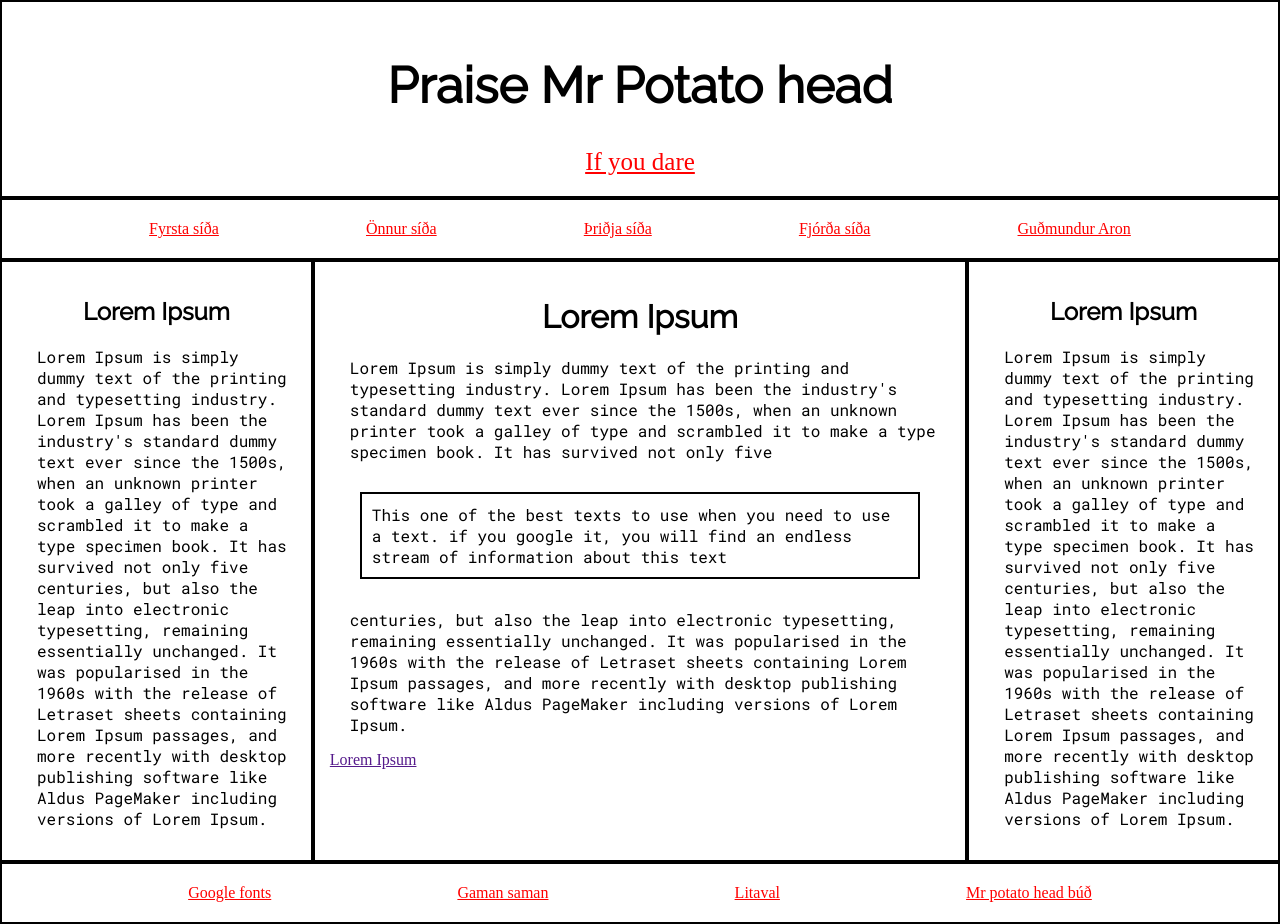
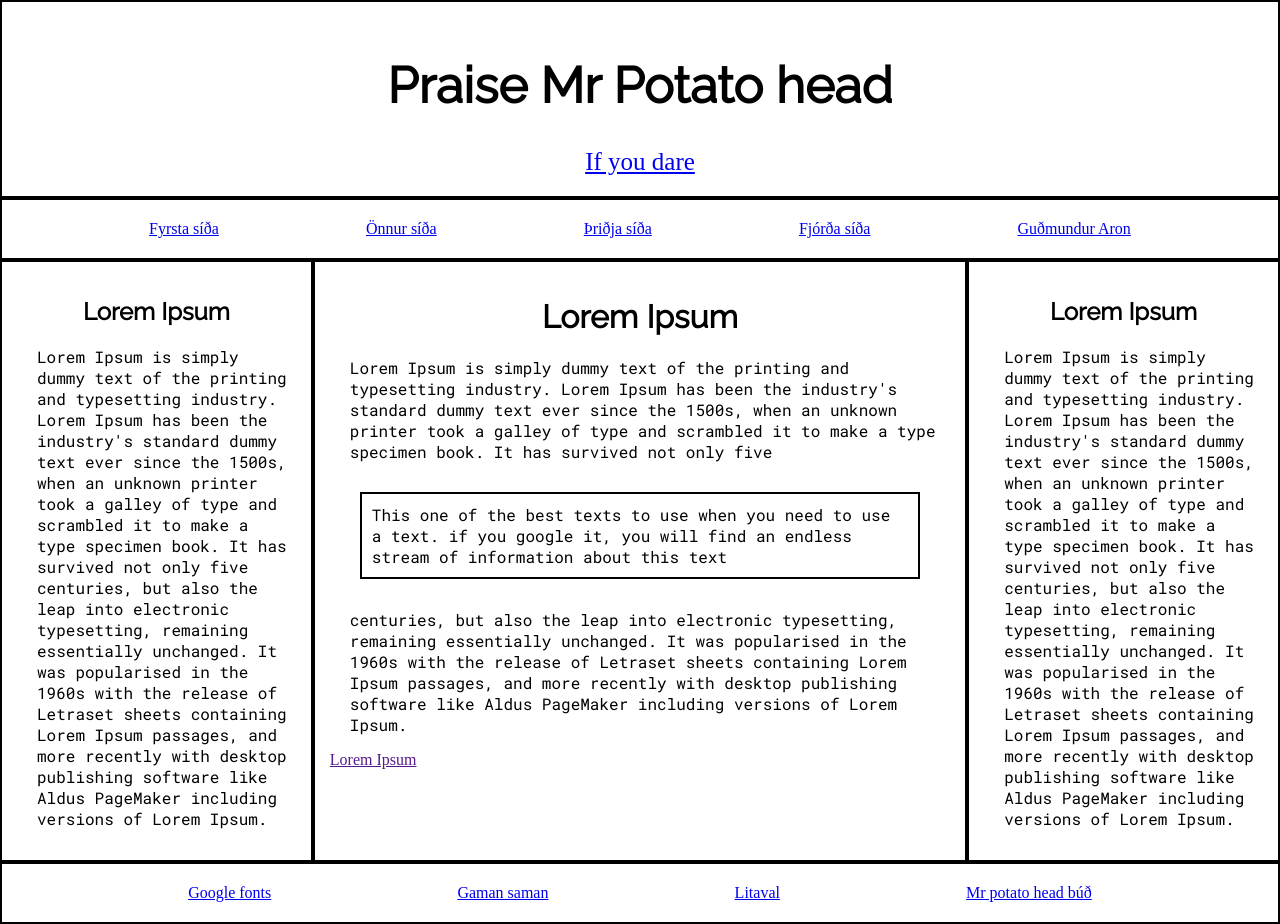
Before and after one commit to Jakinn6/Vefhonnun, a plain HTML site: page Vefhönnun_3/verkefni_3.html in a window 1280 px wide. Drawn offline with Linux system fonts and the light colour scheme.

Commit message:
Update verkefnicss_3.css

```diff
--- a/Vefhönnun_3/verkefnicss_3.css
+++ b/Vefhönnun_3/verkefnicss_3.css
@@ -61,12 +61,3 @@ p{
 h1{
     font-family: 'Raleway', sans-serif;
 }
-a:link{
-    color: red;
-}
-a:hover{
-    color: hotpink;
-}
-a:active{
-    color: blue;
-}
```
